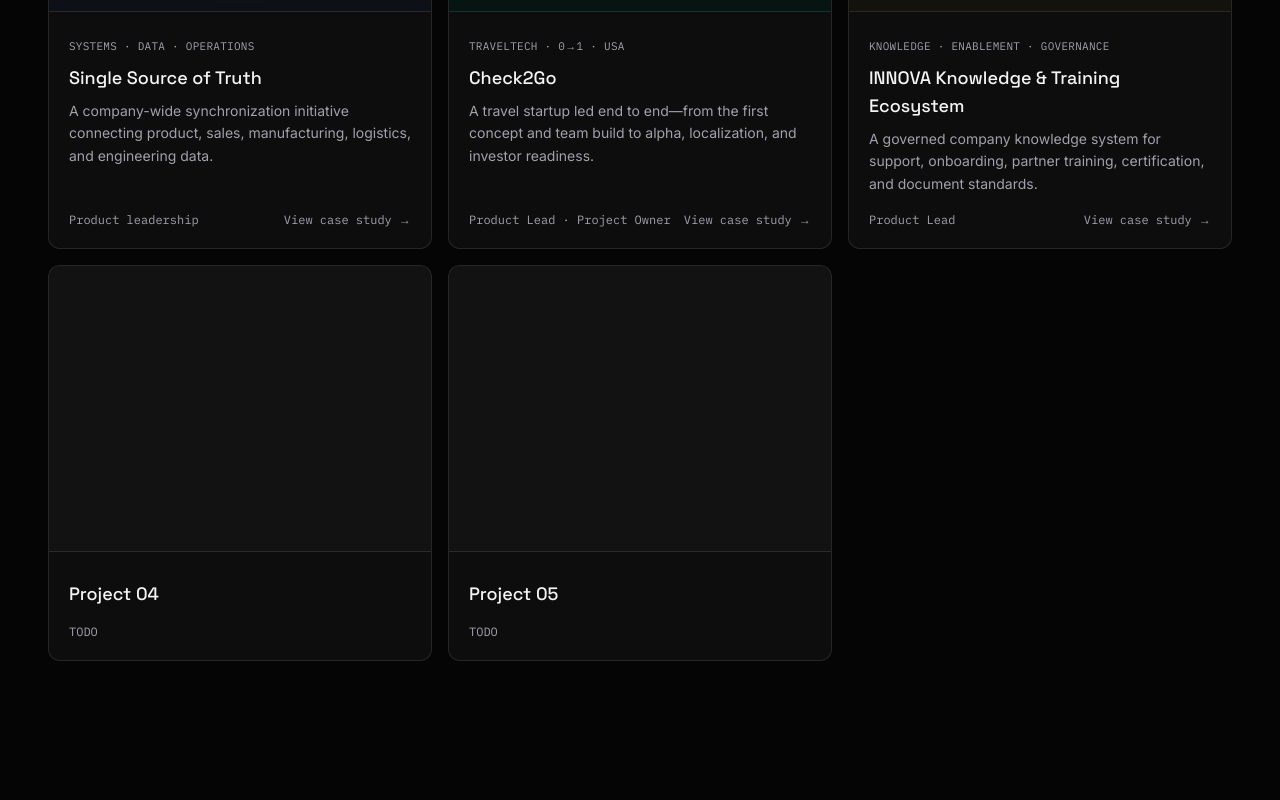
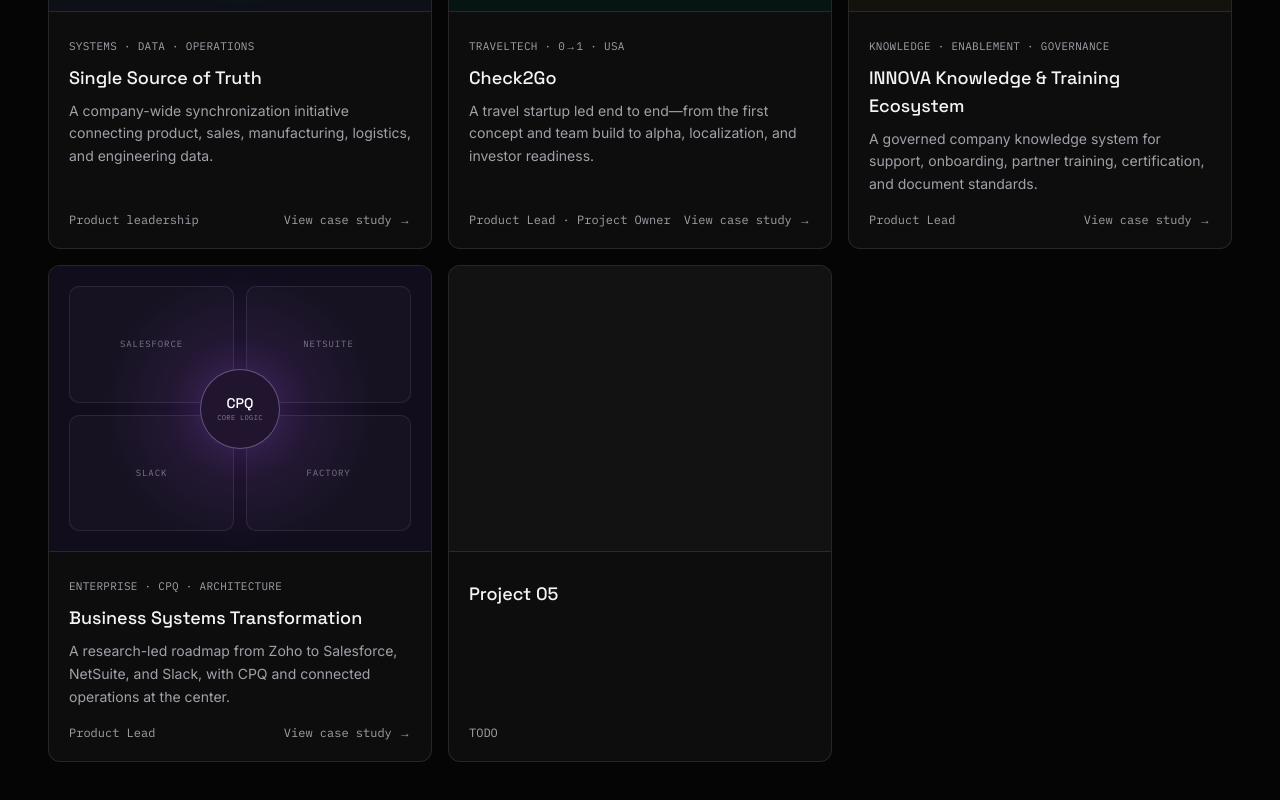
Before and after one commit to wisheradam/adamwisher-portfolio, a Next.js app: page / in a window 1280 px wide. Shown: the part 1396-2196 px from the top of the page. Before the commit the page ends 2153 px from the top, so only its background shows below. Built offline with nearby package versions, Linux system fonts and the light colour scheme.

Commit message:
Add Project 04 to selected work

```diff
--- a/components/home/selected-work.tsx
+++ b/components/home/selected-work.tsx
@@ -1,7 +1,7 @@
 import { ProjectCard } from "@/components/work/project-card";
 
-const PLACEHOLDER_PROJECTS = Array.from({ length: 2 }, (_, i) => ({
-  title: `Project 0${i + 4}`,
+const PLACEHOLDER_PROJECTS = Array.from({ length: 1 }, (_, i) => ({
+  title: `Project 0${i + 5}`,
   isPlaceholder: true as const,
 }));
 
@@ -45,6 +45,14 @@
           href="/work/innova-knowledge-base"
           visual="knowledge"
         />
+        <ProjectCard
+          title="Business Systems Transformation"
+          category="Enterprise · CPQ · Architecture"
+          summary="A research-led roadmap from Zoho to Salesforce, NetSuite, and Slack, with CPQ and connected operations at the center."
+          role="Product Lead"
+          href="/work/business-systems-transformation"
+          visual="transformation"
+        />
         {PLACEHOLDER_PROJECTS.map((project) => (
           <ProjectCard
             key={project.title}
```
